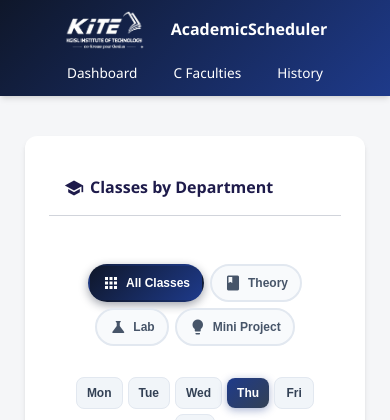
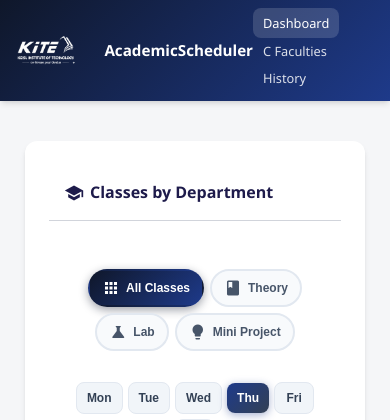
Before and after one commit to mourishantony/C_faculties_chatbot, a FastAPI app: page /cprog_admin_view_x7k9 in a window 390 px wide. Shown: the top 420 px of the page. Run offline with FastAPI, Linux system fonts and the light colour scheme; data comes from the database, SQL or seed files in the repository; data that the repository does not hold is empty; some libraries are stand-ins or nearby versions.

Commit message:
Refactor navbar styles for improved responsiveness and visual consistency

```diff
--- a/static/css/style.css
+++ b/static/css/style.css
@@ -82,6 +82,9 @@ a:hover {
     color: white;
     padding: 15px 0;
     box-shadow: var(--shadow);
+    position: sticky;
+    top: 0;
+    z-index: 100;
 }
 
 .navbar .container {
@@ -94,6 +97,7 @@ a:hover {
     font-size: 1.5rem;
     font-weight: 700;
     color: white;
+    text-decoration: none;
     display: flex;
     align-items: center;
     gap: 10px;
@@ -105,24 +109,29 @@ a:hover {
 
 .navbar-brand img {
     height: 40px;
+    width: auto;
+    border-radius: 5px;
 }
 
 .navbar-nav {
     display: flex;
-    gap: 20px;
+    gap: 8px;
     list-style: none;
 }
 
 .navbar-nav a {
-    color: white;
+    color: rgba(255, 255, 255, 0.85);
+    text-decoration: none;
     font-weight: 500;
     padding: 8px 16px;
-    border-radius: 6px;
-    transition: background 0.3s;
+    border-radius: 8px;
+    font-size: 0.95rem;
+    transition: all 0.2s;
 }
 
-.navbar-nav a:hover {
-    background: rgba(255, 255, 255, 0.2);
+.navbar-nav a:hover,
+.navbar-nav a.active {
+    background: rgba(255, 255, 255, 0.15);
     color: white;
 }
 
@@ -866,24 +875,23 @@ textarea.form-control {
         padding: 10px 0;
     }
 
-    .navbar .container {
-        flex-direction: column;
-        gap: 10px;
+    .navbar-brand {
+        font-size: 1.1rem;
     }
 
-    .navbar-brand {
-        font-size: 1.2rem;
+    .navbar-brand img {
+        height: 30px;
     }
 
     .navbar-nav {
         flex-wrap: wrap;
         justify-content: center;
-        gap: 8px;
+        gap: 5px;
     }
 
     .navbar-nav a {
         padding: 6px 12px;
-        font-size: 0.9rem;
+        font-size: 0.85rem;
     }
 
     .hero {
@@ -1029,13 +1037,21 @@ textarea.form-control {
         grid-template-columns: 1fr;
     }
 
+    .navbar-brand {
+        font-size: 0.95rem;
+    }
+
     .navbar-nav {
-        gap: 5px;
+        flex-direction: column;
+        gap: 2px;
+        width: 100%;
     }
 
     .navbar-nav a {
-        padding: 5px 10px;
-        font-size: 0.85rem;
+        padding: 6px 10px;
+        font-size: 0.8rem;
+        width: 100%;
+        text-align: center;
     }
 
     .auth-card {
--- a/templates/admin_dashboard.html
+++ b/templates/admin_dashboard.html
@@ -14,7 +14,7 @@
         <nav class="navbar">
             <div class="container">
                 <a href="/cprog_admin_view_x7k9" class="navbar-brand">
-                    <img src="/static/images/images.png" alt="Kite Logo" className="h-12 w-auto" />
+                    <img src="/static/images/images.png" alt="Kite Logo" />
                     <i class="material-icons"></i>AcademicScheduler
                 </a>
                 <ul class="navbar-nav">
@@ -1687,26 +1687,6 @@
 
         /* ========== Mobile Responsiveness ========== */
         @media (max-width: 768px) {
-            /* Navbar */
-            .navbar {
-                padding: 12px 15px;
-            }
-
-            .navbar-brand {
-                font-size: 16px;
-            }
-
-            .navbar-brand .material-icons {
-                font-size: 20px;
-                margin-right: 6px;
-            }
-
-            .nav-link {
-                font-size: 13px;
-                padding: 8px 12px;
-                margin: 0 3px;
-            }
-
             /* Dashboard */
             .dashboard {
                 padding: 10px;
@@ -1862,18 +1842,6 @@
             .schedule-table th,
             .schedule-table td {
                 padding: 8px 5px;
-            }
-
-            .navbar {
-                padding: 10px;
-            }
-
-            .navbar-brand {
-                font-size: 1rem;
-            }
-
-            .navbar-nav {
-                gap: 10px;
             }
 
             .card {
```
Also changed, not shown: templates/admin_history.html (+0 -79 lines).
